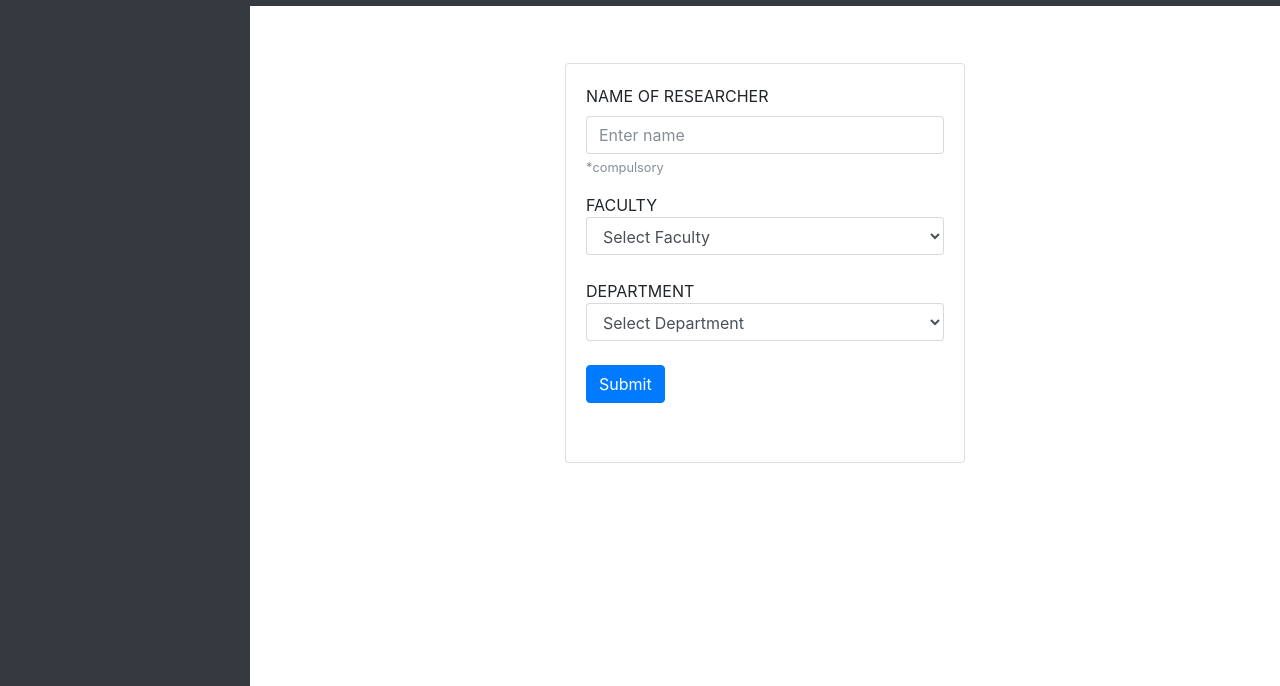
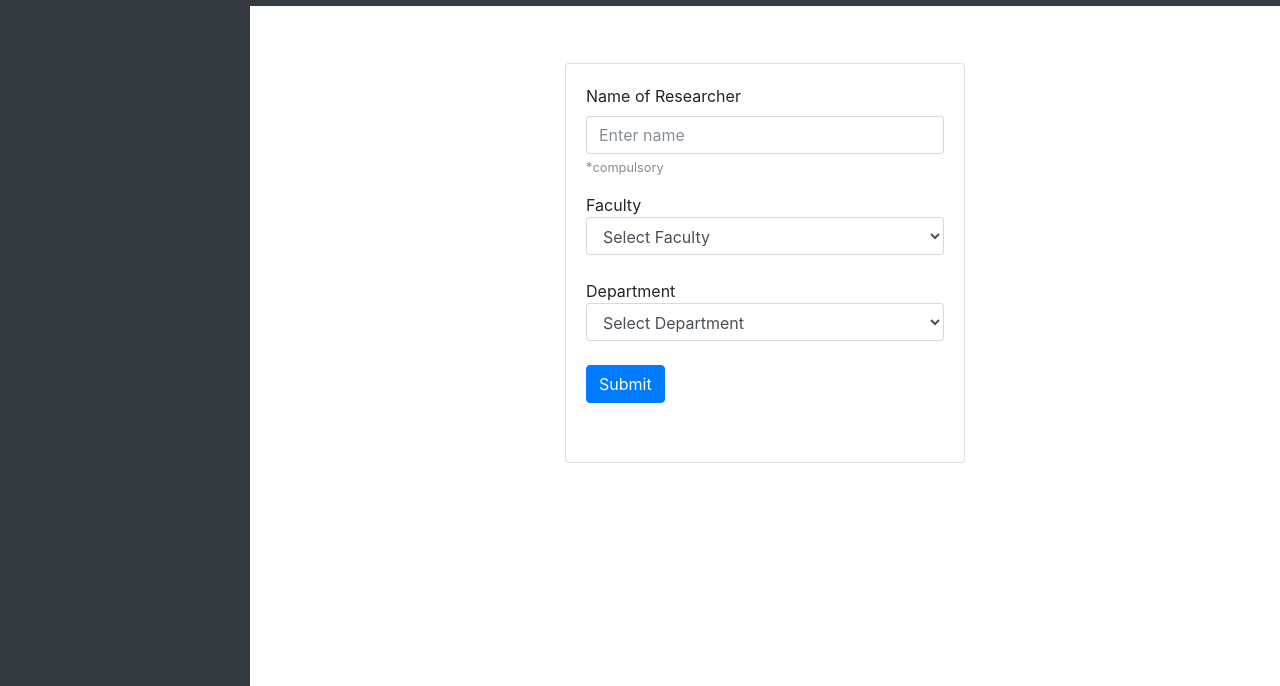
Before and after one commit to jingyulim/renusearch, a Django app: page /addresearcher/1/ in a window 1280 px wide. Shown: the part 57-743 px from the top of the page. Run offline with Django 3.2, Linux system fonts and the light colour scheme; data that the repository does not hold is empty; some libraries are stand-ins or nearby versions.

Commit message:
Changed title of search fields into lower case

```diff
--- a/capstone/templates/addresearcher.html
+++ b/capstone/templates/addresearcher.html
@@ -101,12 +101,12 @@
             <div class="card-body">
               <form>
                 <div class="form-group">
-                  <label for="textbox">NAME OF RESEARCHER</label>
+                  <label for="textbox">Name of Researcher</label>
                   <input class="form-control" id="textbox" type="text" placeholder="Enter name" required="" aria-describedby="usernameHelp">
                     <small id="usernameHelp" class="form-text text-muted" style="color:#ff0000">*compulsory</small>
                 </div>
 
-                  <div class="category_div" id="category_div" >FACULTY
+                  <div class="category_div" id="category_div" >Faculty
                       <select class="form-control" id="source" name="source" placeholder="Select Faculty" onchange="javascript: dynamicdropdown(this.options[this.selectedIndex].value);">
                       <option value="" disabled selected >Select Faculty</option>
                       <option value="SCIENCE">Science</option>
@@ -115,7 +115,7 @@
                   </div>
 <br/>
 
-                <div class="sub_category_div" id="sub_category_div">DEPARTMENT
+                <div class="sub_category_div" id="sub_category_div">Department
 
                     <script type="text/javascript" language="JavaScript">
                     document.write('<select name="status" id="status" class="form-control" placeholder="Select Department"><option value="">Select Department</option></select>')
```
